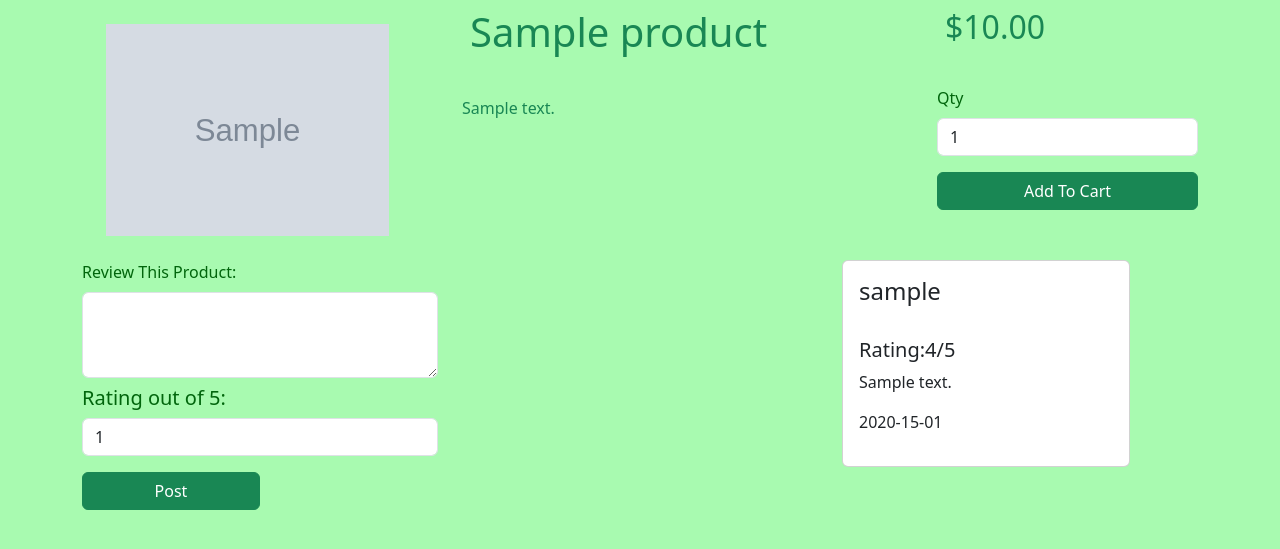
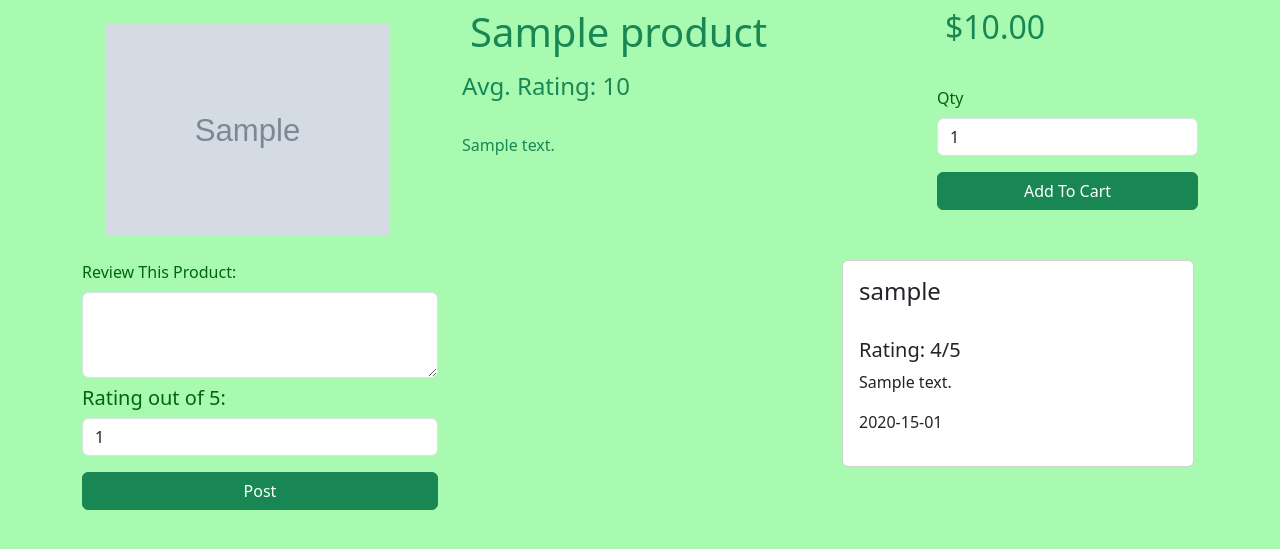
Before and after one commit to Kjh451672/Seeds-n-Shrubs, a Flask app: template templates/product.html.jinja in a window 1280 px wide. Shown: the part 71-620 px from the top of the page. Run offline with Flask 3, Linux system fonts and the light colour scheme; the template is opened without the code that fills it: most values are stand-ins (such as "Sample title", 1, 10 or a date in 2020); grey boxes marked "Sample" are stand-in pictures.

Commit message:
Review and Rating

```diff
--- a/main.py
+++ b/main.py
@@ -96,6 +96,7 @@ def product_page(product_id):
     cursor.execute(f"SELECT * FROM `Product` WHERE `id` = {product_id};")
 
     result = cursor.fetchone()
+
     if result is None:
         abort(404)
 
@@ -116,7 +117,20 @@ def product_page(product_id):
     cursor.close()
     conn.close()
 
-    return render_template("product.html.jinja", product = result, reviews = results)
+    total = 0
+    try:
+
+        for rating in results:
+            number = rating['rating']
+
+            total += number
+        count = len(results)
+        average = total/count
+    except:
+        average = 0
+
+
+    return render_template("product.html.jinja", product = result, reviews = results, average = average)
 
 
 @app.route("/product/<product_id>/cart", methods = ["POST"])
@@ -382,7 +396,10 @@ def review(product_id):
     cursor.execute(f"""INSERT INTO `Review`
                    (`customer_id`, `product_id`, `written_review`, `rating`)
                    VALUES
-                   ('{customer_id}','{product_id}','{written_review}','{rating}')
+                   ("{customer_id}","{product_id}","{written_review}","{rating}")
+                   ON DUPLICATE KEY UPDATE
+                   `written_review` = "{written_review}",
+                   `rating` = "{rating}";
                     """)
 
     return redirect(f"/product/{product_id}")
--- a/templates/cart.html.jinja
+++ b/templates/cart.html.jinja
@@ -53,7 +53,7 @@
                 {%endfor%}
 
               {%else%}
-              <h4 class = "text-center" style = "color: rgb(1, 101, 12);">Your cart is empty</h4>
+              <h4 class = "text-center" style = "color: rgb(164, 16, 14);">Your cart is empty!</h4>
             {% endif %}
             </tbody>
         </table>
--- a/templates/product.html.jinja
+++ b/templates/product.html.jinja
@@ -9,64 +9,67 @@
     integrity="sha384-QWTKZyjpPEjISv5WaRU9OFeRpok6YctnYmDr5pNlyT2bRjXh0JMhjY6hW+ALEwIH" crossorigin="anonymous">
 </head>
 
-<body style = "background-color:rgb(168, 250, 176)">
+<body style="background-color:rgb(168, 250, 176)">
 
   {% include "components/navbar.html.jinja"%}
-    <div class = "container">
-      <div class = "row">
-        <div class = "col-4">
-          <img src="{{product['image']}}" class="rounded mt-auto p-4" alt="{{product['product']}}" height = "260px">
+  <div class="container">
+    <div class="row">
+      <div class="col-4">
+        <img src="{{product['image']}}" class="rounded mt-auto p-4" alt="{{product['product']}}" height="260px">
       </div>
-        <div class = "col-5">
-        <h1 class = "text-success mt-auto p-2"> {{product["product"]}}</h1>
+      <div class="col-5">
+        <h1 class="text-success mt-auto p-2"> {{product["product"]}}</h1>
+        <h4 class="text-success mt-auto">Avg. Rating: {{average}}</h4>
         <br>
-        <p class = "text-success ">{{product["description"]}}</p>
+        <p class="text-success ">{{product["description"]}}</p>
       </div>
-        <div class = "col-3">
-        <h2 class = "text-success mt-auto p-2">${{"%.2f" | format(product["price"])}}</h2>
+      <div class="col-3">
+        <h2 class="text-success mt-auto p-2">${{"%.2f" | format(product["price"])}}</h2>
         <br>
-        <form method = "post" action = "/product/{{product['id']}}/cart">
+        <form method="post" action="/product/{{product['id']}}/cart">
 
           <div class="mb-3">
-                <label for="qty" class="form-label" style = "color: rgb(1, 101, 12);" class = "mt-2 text-center">Qty</label>
-                <input type="number" class="form-control" id="qty" min = "1" value = "1" max = "5" name = "quantity">
+            <label for="qty" class="form-label" style="color: rgb(1, 101, 12);" class="mt-2 text-center">Qty</label>
+            <input type="number" class="form-control" id="qty" min="1" value="1" max="5" name="quantity">
           </div>
           <button type="submit" class="btn btn-success w-100">Add To Cart</button>
         </form>
       </div>
     </div>
   </div>
-   {%for review in reviews%}
-    <div class = "container">
-      <div class = "row">
-
-        <div class = "col-4">
-          <form method="post" action = "/product/{{product['id']}}/review" >
+  <div class="container">
+    <div class="row">
+      <div class="col-4">
+        <form method="post" action="/product/{{product['id']}}/review">
           <div class="mb-3">
-              <label style ="color: rgb(1, 101, 12);" for = "customer_review" class="form-label">Review This Product:</label>
-              <textarea name = "written_review" class="form-control" id="customer_review" rows="3" maxlength="500"></textarea>
-              <h5 style ="color: rgb(1, 101, 12);" class = "mt-2">Rating out of 5:</h5>
-              <input type="number" class="form-control" id="rating" min = "1" value = "1" max = "5" name = "rating">
-              <button type="submit" class="btn btn-success mt-3 w-50">Post</button>
+            <label style="color: rgb(1, 101, 12);" for="customer_review" class="form-label">Review This Product:</label>
+            <textarea name="written_review" class="form-control" id="customer_review" rows="3"
+              maxlength="500"></textarea>
+            <h5 style="color: rgb(1, 101, 12);" class="mt-2">Rating out of 5:</h5>
+            <input type="number" class="form-control" id="rating" min="1" value="1" max="5" name="rating">
+            <button type="submit" class="btn btn-success mt-3 w-100">Post</button>
           </div>
         </form>
       </div>
-        <div class = "col-4">
+      <div class="col-4">
       </div>
-        <div class = col-4>
-          <div class="card" style="width: 18rem;">
+      <div class=col-4>
+
+        {%for review in reviews%}
+        <div class="card" style="width: 22rem;">
           <div class="card-body">
             <h4 class="card-title">{{review["username"]}}</h4>
             <br>
-              <h5>Rating:{{review["rating"]}}/5</h5>
+            <h5>Rating: {{review["rating"]}}/5</h5>
             <p class="card-text">{{review["written_review"]}}</p>
             <p>{{review["timestamp"].strftime("%Y-%d-%m")}}</p>
+
+          </div>
+        </div>
+        {%endfor%}
       </div>
     </div>
   </div>
-      </div>
-    </div>
-    {%endfor%}
 </body>
 
 </html>
```
Lines whose indentation alone changed are shown as unchanged.
